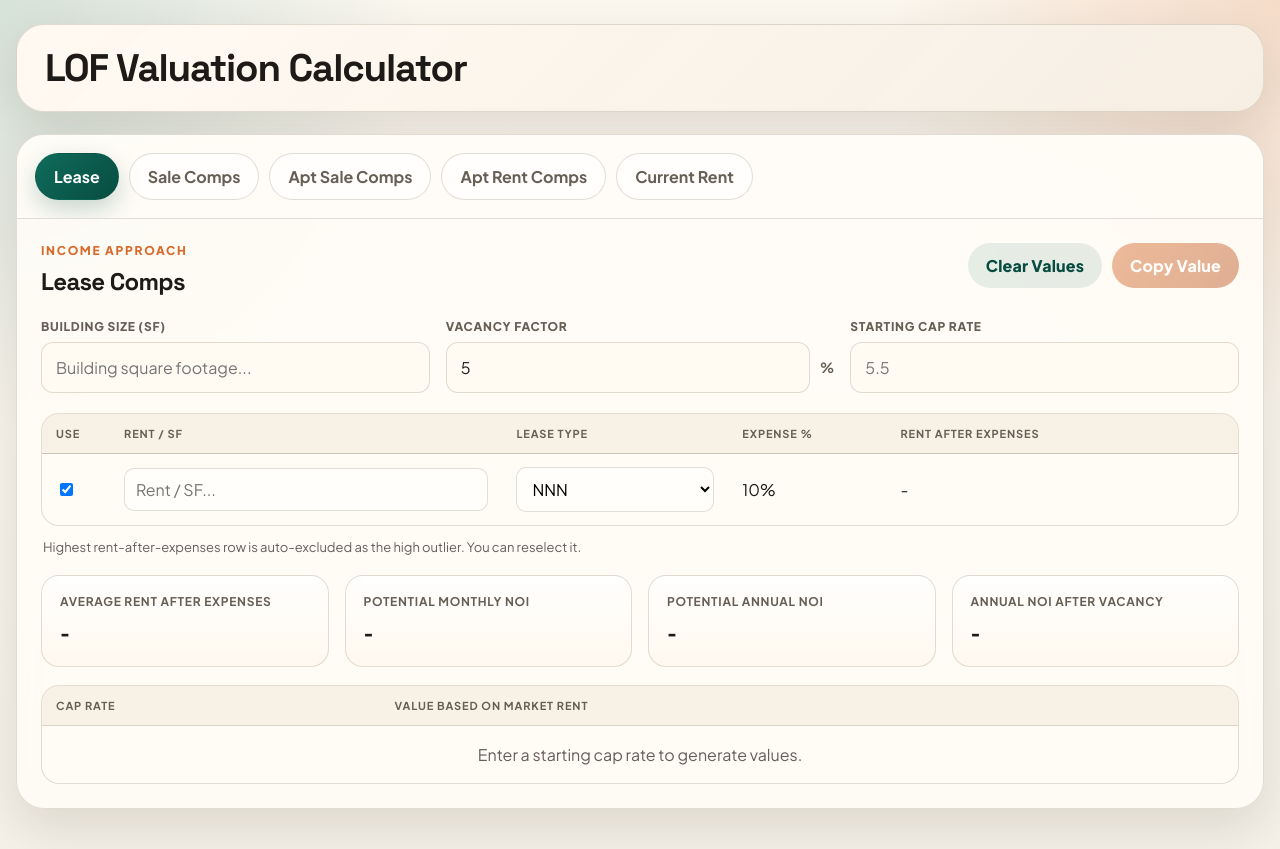
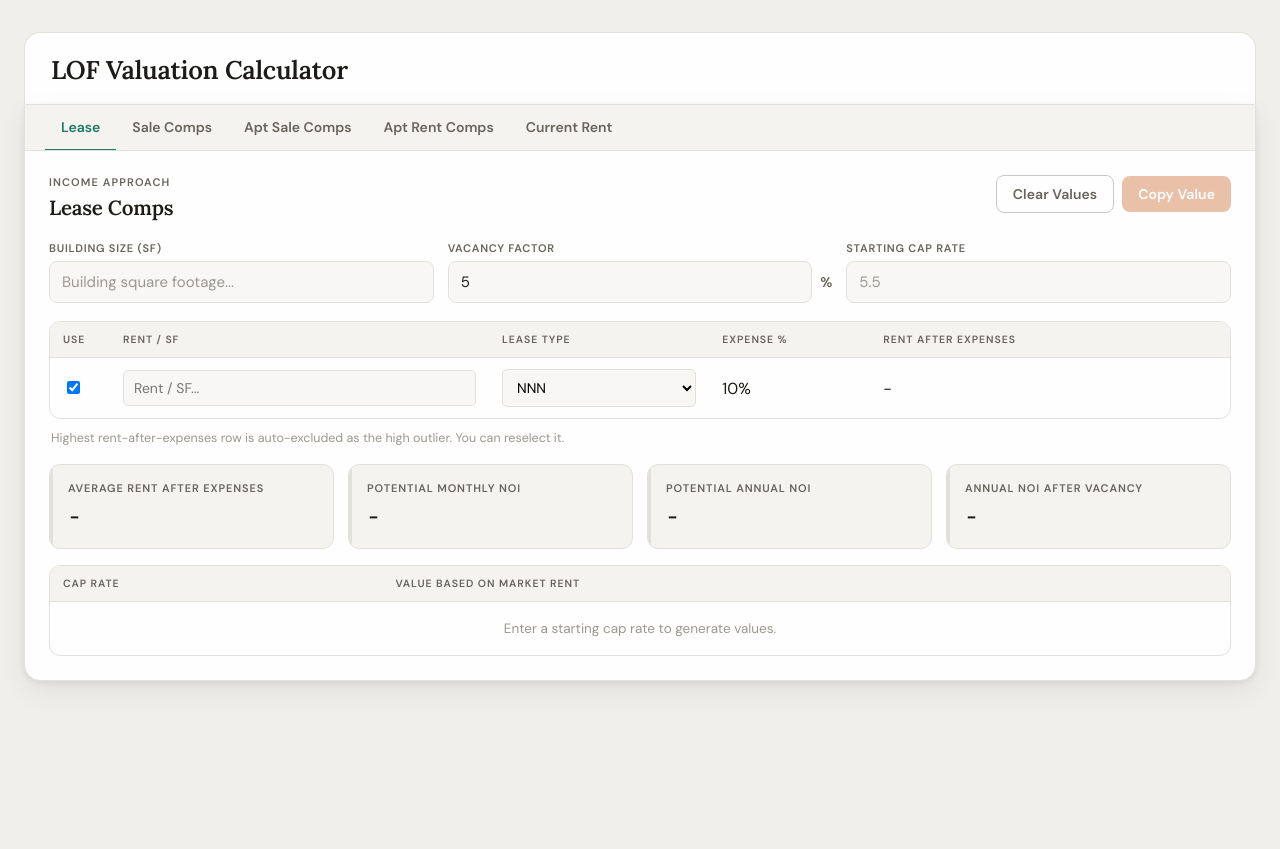
Before and after one commit to razzamatazm/loftools, a website: page index.html in a window 1280 px wide. After the commit the page ends 800 px from the top, so only its background shows below. Drawn offline with nearby package versions, Linux system fonts and the light colour scheme.

Commit message:
Refine calculator typography and simplify visual styling

```diff
--- a/index.html
+++ b/index.html
@@ -7,7 +7,7 @@
     <link rel="preconnect" href="https://fonts.googleapis.com" />
     <link rel="preconnect" href="https://fonts.gstatic.com" crossorigin />
     <link
-      href="https://fonts.googleapis.com/css2?family=Plus+Jakarta+Sans:wght@400;500;600;700;800&family=Space+Grotesk:wght@500;700&display=swap"
+      href="https://fonts.googleapis.com/css2?family=Lora:ital,wght@0,600;0,700;1,600&family=DM+Sans:ital,opsz,wght@0,9..40,400;0,9..40,500;0,9..40,600;1,9..40,400&family=DM+Mono:wght@400;500&display=swap"
       rel="stylesheet"
     />
     <link rel="stylesheet" href="./styles.css" />
--- a/styles.css
+++ b/styles.css
@@ -1,21 +1,27 @@
 :root {
-  --bg: #f5f1e8;
-  --bg-accent: #efe4d2;
-  --panel: rgba(255, 252, 247, 0.9);
-  --panel-strong: #fffaf2;
-  --ink: #1d1a17;
-  --muted: #665f56;
-  --line: rgba(73, 56, 28, 0.16);
-  --line-strong: rgba(73, 56, 28, 0.3);
-  --brand: #0f6c5b;
-  --brand-deep: #084c41;
-  --accent: #d86a2b;
-  --accent-soft: rgba(216, 106, 43, 0.12);
-  --warn: #b83f24;
-  --shadow: 0 18px 50px rgba(38, 25, 10, 0.12);
-  --radius-xl: 28px;
-  --radius-lg: 18px;
-  --radius-md: 12px;
+  --bg: #f0efec;
+  --bg-accent: #e8e7e3;
+  --panel: #fefefe;
+  --panel-strong: #f8f7f5;
+  --panel-subtle: #f4f3f0;
+  --ink: #1c1b18;
+  --muted: #68645c;
+  --muted-light: #9c9790;
+  --line: #e2e0db;
+  --line-strong: #cac8c2;
+  --brand: #1a7a62;
+  --brand-deep: #0f5245;
+  --brand-light: rgba(26, 122, 98, 0.08);
+  --brand-mid: rgba(26, 122, 98, 0.15);
+  --accent: #c75e1e;
+  --accent-soft: rgba(199, 94, 30, 0.09);
+  --warn: #b83a22;
+  --shadow-sm: 0 1px 2px rgba(20, 18, 12, 0.05);
+  --shadow: 0 2px 6px rgba(20, 18, 12, 0.06), 0 10px 28px rgba(20, 18, 12, 0.07);
+  --radius-xl: 16px;
+  --radius-lg: 11px;
+  --radius-md: 8px;
+  --radius-sm: 5px;
 }
 
 * {
@@ -33,12 +39,10 @@ body {
 }
 
 body {
-  font-family: "Plus Jakarta Sans", "Segoe UI", sans-serif;
+  font-family: "DM Sans", "Segoe UI", sans-serif;
   color: var(--ink);
-  background:
-    radial-gradient(circle at top left, rgba(15, 108, 91, 0.16), transparent 28%),
-    radial-gradient(circle at top right, rgba(216, 106, 43, 0.2), transparent 26%),
-    linear-gradient(180deg, #fcf8f0 0%, var(--bg) 100%);
+  background: var(--bg);
+  -webkit-font-smoothing: antialiased;
 }
 
 button,
@@ -51,89 +55,106 @@ button {
   cursor: pointer;
 }
 
+/* ── Page shell ─────────────────────────────────────────────── */
+
 .page-shell {
-  width: min(1400px, calc(100vw - 32px));
-  margin: 24px auto 40px;
+  width: min(1440px, calc(100vw - 48px));
+  margin: 32px auto 56px;
 }
 
+/* ── Hero ────────────────────────────────────────────────────── */
+
 .hero {
-  padding: 24px 28px;
+  padding: 22px 26px 20px;
+  background: var(--panel);
   border: 1px solid var(--line);
-  border-radius: var(--radius-xl);
-  background:
-    linear-gradient(135deg, rgba(255, 250, 242, 0.94), rgba(246, 237, 225, 0.92)),
-    var(--panel);
-  box-shadow: var(--shadow);
-  backdrop-filter: blur(10px);
+  border-bottom: none;
+  border-radius: var(--radius-xl) var(--radius-xl) 0 0;
 }
 
 .eyebrow,
 .panel-kicker {
-  margin: 0 0 8px;
-  color: var(--accent);
+  margin: 0 0 5px;
+  color: var(--muted);
   text-transform: uppercase;
-  letter-spacing: 0.14em;
-  font-size: 12px;
-  font-weight: 800;
+  letter-spacing: 0.1em;
+  font-size: 11px;
+  font-weight: 600;
 }
 
 .hero h1,
 .panel-head h2 {
   margin: 0;
-  font-family: "Space Grotesk", sans-serif;
-  letter-spacing: -0.03em;
+  font-family: "Lora", Georgia, serif;
+  letter-spacing: -0.01em;
 }
 
 .hero h1 {
-  font-size: clamp(2rem, 3vw, 3.2rem);
-  line-height: 0.98;
+  font-size: clamp(1.35rem, 2vw, 1.85rem);
+  font-weight: 600;
+  line-height: 1.15;
+  color: var(--ink);
 }
 
+/* ── Tool shell & card ───────────────────────────────────────── */
+
 .tool-shell {
-  margin-top: 22px;
+  margin-top: 0;
 }
 
 .tool-card {
   border: 1px solid var(--line);
-  border-radius: var(--radius-xl);
+  border-radius: 0 0 var(--radius-xl) var(--radius-xl);
   background: var(--panel);
   box-shadow: var(--shadow);
-  backdrop-filter: blur(10px);
   overflow: hidden;
 }
 
+/* ── Tabs ────────────────────────────────────────────────────── */
+
 .tablist {
   display: flex;
-  gap: 10px;
-  padding: 18px;
+  gap: 0;
+  padding: 0 20px;
   border-bottom: 1px solid var(--line);
+  background: var(--panel-subtle);
   overflow-x: auto;
-  background: rgba(255, 252, 247, 0.72);
+  scrollbar-width: none;
+}
+
+.tablist::-webkit-scrollbar {
+  display: none;
 }
 
 .tab {
-  border: 1px solid var(--line);
-  border-radius: 999px;
-  background: rgba(255, 255, 255, 0.66);
+  border: none;
+  border-bottom: 2px solid transparent;
+  border-radius: 0;
+  background: transparent;
   color: var(--muted);
-  padding: 12px 18px;
-  font-weight: 700;
+  padding: 13px 16px;
+  font-weight: 600;
+  font-size: 14px;
   white-space: nowrap;
-  transition: 140ms ease;
+  transition: color 120ms ease, border-color 120ms ease;
+  margin-bottom: -1px;
+  position: relative;
 }
 
 .tab:hover {
-  border-color: var(--line-strong);
   color: var(--ink);
-  transform: translateY(-1px);
+  border-bottom-color: var(--line-strong);
 }
 
 .tab.active {
-  border-color: transparent;
-  background: linear-gradient(135deg, var(--brand), var(--brand-deep));
-  color: #fff;
-  box-shadow: 0 10px 24px rgba(8, 76, 65, 0.22);
+  color: var(--brand);
+  border-bottom-color: var(--brand);
+  font-weight: 700;
+  background: transparent;
+  box-shadow: none;
 }
+
+/* ── Panels ──────────────────────────────────────────────────── */
 
 .panel {
   padding: 24px;
@@ -144,52 +165,75 @@ button {
   justify-content: space-between;
   align-items: flex-start;
   gap: 16px;
-  margin-bottom: 22px;
+  margin-bottom: 20px;
+}
+
+.panel-head h2 {
+  font-size: clamp(1.15rem, 1.6vw, 1.45rem);
+  font-weight: 600;
+  color: var(--ink);
 }
 
 .panel-actions {
   display: flex;
-  gap: 10px;
+  gap: 8px;
   align-items: center;
   flex-wrap: wrap;
 }
 
+/* ── Buttons ─────────────────────────────────────────────────── */
+
 .copy-btn,
 .secondary-btn {
-  border: 0;
-  border-radius: 999px;
-  padding: 12px 18px;
-  font-weight: 800;
-  letter-spacing: 0.01em;
+  border: none;
+  border-radius: var(--radius-md);
+  padding: 9px 16px;
+  font-weight: 600;
+  font-size: 14px;
+  letter-spacing: 0.005em;
+  transition: opacity 120ms ease, box-shadow 120ms ease, background 120ms ease;
 }
 
 .copy-btn {
   color: #fff;
-  background: linear-gradient(135deg, var(--accent), #b8531d);
-  box-shadow: 0 14px 26px rgba(184, 83, 29, 0.2);
+  background: var(--accent);
+  box-shadow: 0 1px 3px rgba(201, 93, 32, 0.25), 0 4px 12px rgba(201, 93, 32, 0.18);
+}
+
+.copy-btn:hover:not([disabled]) {
+  box-shadow: 0 2px 6px rgba(201, 93, 32, 0.3), 0 6px 16px rgba(201, 93, 32, 0.22);
 }
 
 .copy-btn[disabled] {
   cursor: not-allowed;
-  opacity: 0.45;
+  opacity: 0.38;
   box-shadow: none;
 }
 
 .secondary-btn {
-  color: var(--brand-deep);
-  background: rgba(15, 108, 91, 0.1);
+  color: var(--muted);
+  background: transparent;
+  border: 1px solid var(--line-strong);
 }
+
+.secondary-btn:hover {
+  color: var(--ink);
+  border-color: var(--muted-light);
+  background: var(--panel-subtle);
+}
+
+/* ── Config grid & fields ────────────────────────────────────── */
 
 .config-grid,
 .summary-grid,
 .mix-grid {
   display: grid;
-  gap: 16px;
+  gap: 14px;
 }
 
 .config-grid {
   grid-template-columns: repeat(3, minmax(0, 1fr));
-  margin-bottom: 20px;
+  margin-bottom: 18px;
 }
 
 .apt-sale-grid {
@@ -203,14 +247,14 @@ button {
 
 .field {
   display: grid;
-  gap: 8px;
+  gap: 6px;
 }
 
-.field span {
-  font-size: 12px;
-  font-weight: 800;
+.field > span {
+  font-size: 11px;
+  font-weight: 600;
   color: var(--muted);
-  letter-spacing: 0.06em;
+  letter-spacing: 0.07em;
   text-transform: uppercase;
 }
 
@@ -221,15 +265,22 @@ button {
   border-radius: var(--radius-md);
   background: var(--panel-strong);
   color: var(--ink);
-  padding: 14px 14px;
-  min-height: 48px;
+  padding: 10px 12px;
+  min-height: 42px;
   outline: none;
+  font-size: 15px;
+  transition: border-color 100ms ease, box-shadow 100ms ease;
 }
 
 .field input:focus,
 .field select:focus {
-  border-color: rgba(15, 108, 91, 0.45);
-  box-shadow: 0 0 0 4px rgba(15, 108, 91, 0.12);
+  border-color: rgba(20, 107, 84, 0.5);
+  box-shadow: 0 0 0 3px rgba(20, 107, 84, 0.1);
+  background: var(--panel);
+}
+
+.field input::placeholder {
+  color: var(--muted-light);
 }
 
 .field-wide {
@@ -237,22 +288,24 @@ button {
 }
 
 .compact input {
-  min-height: 44px;
+  min-height: 38px;
 }
 
 .input-suffix {
   display: grid;
   grid-template-columns: 1fr auto;
   align-items: center;
-  gap: 10px;
+  gap: 8px;
 }
 
-.input-suffix span {
+.input-suffix > span {
   font-size: 14px;
-  font-weight: 700;
+  font-weight: 600;
   color: var(--muted);
   letter-spacing: 0;
 }
+
+/* ── Toggle switch ───────────────────────────────────────────── */
 
 .toggle-field {
   align-content: end;
@@ -262,8 +315,8 @@ button {
   position: relative;
   display: inline-flex;
   align-items: center;
-  width: 68px;
-  height: 40px;
+  width: 60px;
+  height: 34px;
 }
 
 .toggle-switch input {
@@ -276,12 +329,12 @@ button {
 
 .toggle-slider {
   position: relative;
-  width: 68px;
-  height: 40px;
+  width: 60px;
+  height: 34px;
   border-radius: 999px;
   border: 1px solid var(--line);
-  background: rgba(102, 95, 86, 0.16);
-  transition: background 140ms ease, border-color 140ms ease;
+  background: var(--bg-accent);
+  transition: background 130ms ease, border-color 130ms ease;
 }
 
 .toggle-slider::after {
@@ -289,33 +342,35 @@ button {
   position: absolute;
   top: 4px;
   left: 4px;
-  width: 30px;
-  height: 30px;
+  width: 24px;
+  height: 24px;
   border-radius: 50%;
-  background: #fffaf2;
-  box-shadow: 0 6px 14px rgba(29, 26, 23, 0.18);
-  transition: transform 140ms ease;
+  background: #fff;
+  box-shadow: var(--shadow-sm);
+  transition: transform 130ms ease;
 }
 
 .toggle-switch input:focus + .toggle-slider {
-  border-color: rgba(15, 108, 91, 0.45);
-  box-shadow: 0 0 0 4px rgba(15, 108, 91, 0.12);
+  border-color: rgba(20, 107, 84, 0.5);
+  box-shadow: 0 0 0 3px rgba(20, 107, 84, 0.1);
 }
 
 .toggle-switch input:checked + .toggle-slider {
-  background: linear-gradient(135deg, var(--brand), var(--brand-deep));
+  background: var(--brand);
   border-color: transparent;
 }
 
 .toggle-switch input:checked + .toggle-slider::after {
-  transform: translateX(28px);
+  transform: translateX(26px);
 }
+
+/* ── Tables ──────────────────────────────────────────────────── */
 
 .table-wrap {
   overflow-x: auto;
   border: 1px solid var(--line);
   border-radius: var(--radius-lg);
-  background: rgba(255, 252, 247, 0.68);
+  background: var(--panel);
 }
 
 table {
@@ -326,18 +381,19 @@ table {
 
 th,
 td {
-  padding: 13px 14px;
+  padding: 11px 13px;
   border-bottom: 1px solid var(--line);
   text-align: left;
   vertical-align: middle;
 }
 
 th {
-  font-size: 11px;
+  font-size: 10.5px;
   text-transform: uppercase;
-  letter-spacing: 0.08em;
+  letter-spacing: 0.09em;
+  font-weight: 700;
   color: var(--muted);
-  background: rgba(239, 228, 210, 0.45);
+  background: var(--panel-subtle);
 }
 
 tbody tr:last-child td {
@@ -349,7 +405,7 @@ tbody tr.is-outlier {
 }
 
 tbody tr.cap-row.is-selected {
-  background: rgba(15, 108, 91, 0.1);
+  background: var(--brand-light);
 }
 
 tbody tr.cap-row {
@@ -357,107 +413,141 @@ tbody tr.cap-row {
 }
 
 tbody tr.cap-row:hover {
-  background: rgba(15, 108, 91, 0.08);
+  background: var(--brand-light);
 }
 
 .table-input,
 .table-select {
   width: 100%;
-  min-width: 100px;
+  min-width: 96px;
   border: 1px solid var(--line);
-  border-radius: 10px;
-  padding: 10px 11px;
-  background: #fffefb;
+  border-radius: var(--radius-sm);
+  padding: 8px 10px;
+  background: var(--panel-strong);
+  font-size: 14px;
+  transition: border-color 100ms ease, box-shadow 100ms ease;
+}
+
+.table-input:focus,
+.table-select:focus {
+  outline: none;
+  border-color: rgba(20, 107, 84, 0.5);
+  box-shadow: 0 0 0 3px rgba(20, 107, 84, 0.1);
 }
 
 .checkbox-col {
-  width: 68px;
+  width: 60px;
 }
 
 .action-col {
-  width: 84px;
+  width: 80px;
 }
+
+/* ── Row buttons ─────────────────────────────────────────────── */
 
 .row-remove,
 .mini-toggle,
 .sale-toggle button {
   border: 1px solid var(--line);
-  border-radius: 999px;
-  background: rgba(255, 255, 255, 0.84);
+  border-radius: var(--radius-sm);
+  background: var(--panel);
 }
 
 .row-remove {
   width: 100%;
-  padding: 9px 10px;
+  padding: 7px 10px;
   color: var(--warn);
-  font-weight: 700;
+  font-size: 13px;
+  font-weight: 600;
 }
+
+.row-remove:hover {
+  background: rgba(184, 58, 34, 0.07);
+  border-color: rgba(184, 58, 34, 0.25);
+}
+
+/* ── Sale / Mode toggles ─────────────────────────────────────── */
 
 .sale-toggle {
   display: inline-flex;
   padding: 3px;
-  border-radius: 999px;
-  background: rgba(73, 56, 28, 0.08);
+  border-radius: var(--radius-sm);
+  background: var(--panel-subtle);
+  border: 1px solid var(--line);
 }
 
 .mode-toggle {
   display: inline-flex;
   width: fit-content;
   padding: 3px;
-  border-radius: 999px;
-  background: rgba(73, 56, 28, 0.08);
+  border-radius: var(--radius-md);
+  background: var(--panel-subtle);
+  border: 1px solid var(--line);
 }
 
 .mode-toggle button {
   border: 1px solid transparent;
-  border-radius: 999px;
+  border-radius: var(--radius-sm);
   background: transparent;
-  padding: 10px 14px;
+  padding: 8px 14px;
   color: var(--muted);
-  font-weight: 700;
+  font-weight: 600;
+  font-size: 14px;
+  transition: background 120ms ease, color 120ms ease;
 }
 
 .sale-toggle button {
-  padding: 8px 12px;
+  padding: 6px 11px;
   color: var(--muted);
+  font-size: 13px;
+  font-weight: 600;
   border-color: transparent;
+  border-radius: var(--radius-sm);
+  background: transparent;
+  transition: background 120ms ease, color 120ms ease;
 }
 
 .sale-toggle button.active,
 .mode-toggle button.active {
   background: var(--brand);
   color: #fff;
+  border-color: transparent;
 }
+
+/* ── Metric stack & chips ────────────────────────────────────── */
 
 .metric-stack {
   display: flex;
   align-items: center;
-  gap: 8px;
+  gap: 6px;
   flex-wrap: wrap;
 }
 
 .chip {
   display: inline-flex;
   align-items: center;
-  border-radius: 999px;
-  padding: 5px 8px;
-  font-size: 11px;
-  font-weight: 800;
-  letter-spacing: 0.03em;
+  border-radius: var(--radius-sm);
+  padding: 3px 7px;
+  font-size: 10.5px;
+  font-weight: 700;
+  letter-spacing: 0.04em;
+  text-transform: uppercase;
 }
 
 .chip.outlier {
-  background: rgba(216, 106, 43, 0.14);
-  color: #a44b1d;
+  background: var(--accent-soft);
+  color: #943d10;
 }
 
 .chip.listing {
-  background: rgba(15, 108, 91, 0.12);
+  background: var(--brand-light);
   color: var(--brand-deep);
 }
 
+/* ── Summary cards ───────────────────────────────────────────── */
+
 .summary-grid {
-  margin: 18px 0;
+  margin: 16px 0;
   grid-template-columns: repeat(4, minmax(0, 1fr));
 }
 
@@ -470,35 +560,52 @@ tbody tr.cap-row:hover {
 }
 
 .summary-card {
-  padding: 18px;
+  padding: 16px 18px;
   border: 1px solid var(--line);
   border-radius: var(--radius-lg);
-  background: linear-gradient(180deg, rgba(255, 255, 255, 0.8), rgba(255, 248, 238, 0.9));
+  background: var(--panel-subtle);
+  position: relative;
+  overflow: hidden;
+}
+
+.summary-card::before {
+  content: "";
+  position: absolute;
+  top: 0;
+  left: 0;
+  width: 3px;
+  height: 100%;
+  background: var(--line);
+  border-radius: 0 0 0 var(--radius-lg);
 }
 
 .summary-card span {
   display: block;
   color: var(--muted);
-  font-size: 12px;
-  font-weight: 700;
+  font-size: 11px;
+  font-weight: 600;
   text-transform: uppercase;
-  letter-spacing: 0.06em;
+  letter-spacing: 0.08em;
 }
 
 .summary-card strong {
   display: block;
-  margin-top: 9px;
-  font-family: "Space Grotesk", sans-serif;
-  font-size: clamp(1.2rem, 1.8vw, 1.8rem);
-  letter-spacing: -0.04em;
+  margin-top: 8px;
+  font-family: "DM Mono", monospace;
+  font-size: clamp(1.15rem, 1.7vw, 1.65rem);
+  font-weight: 500;
+  letter-spacing: -0.02em;
+  color: var(--ink);
 }
+
+/* ── Copy value interaction ──────────────────────────────────── */
 
 .copy-value {
   cursor: pointer;
 }
 
 .copy-value:hover {
-  color: var(--brand-deep);
+  color: var(--brand);
 }
 
 .copy-value[data-copy-state="copied"] {
@@ -507,16 +614,18 @@ tbody tr.cap-row:hover {
 
 .copy-value[data-copy-state="copied"]::after {
   content: " Copied";
-  font-size: 0.72em;
-  letter-spacing: 0.02em;
+  font-size: 0.68em;
+  letter-spacing: 0.03em;
   color: var(--brand);
+  font-family: "DM Sans", sans-serif;
 }
 
 .copy-value[data-copy-state="no-value"]::after,
 .copy-value[data-copy-state="copy-failed"]::after {
-  font-size: 0.72em;
-  letter-spacing: 0.02em;
+  font-size: 0.68em;
+  letter-spacing: 0.03em;
   color: var(--warn);
+  font-family: "DM Sans", sans-serif;
 }
 
 .copy-value[data-copy-state="no-value"]::after {
@@ -528,46 +637,57 @@ tbody tr.cap-row:hover {
 }
 
 .copy-value:focus-visible {
-  outline: 3px solid rgba(15, 108, 91, 0.2);
+  outline: 2px solid rgba(20, 107, 84, 0.35);
   outline-offset: 4px;
-  border-radius: 8px;
+  border-radius: 4px;
 }
 
 tbody tr.cap-row[data-copy-state="copied"] {
-  background: rgba(15, 108, 91, 0.16);
+  background: var(--brand-mid);
 }
 
 tbody tr.cap-row[data-copy-state="no-value"],
 tbody tr.cap-row[data-copy-state="copy-failed"] {
-  background: rgba(184, 63, 36, 0.12);
+  background: rgba(184, 58, 34, 0.08);
 }
 
+/* ── Hints ───────────────────────────────────────────────────── */
+
 .hint {
-  margin: 12px 2px 0;
-  color: var(--muted);
-  font-size: 13px;
+  margin: 10px 2px 0;
+  color: var(--muted-light);
+  font-size: 12.5px;
   line-height: 1.5;
 }
 
+/* ── Actions row ─────────────────────────────────────────────── */
+
 .actions-row {
-  margin-top: 14px;
+  margin-top: 12px;
 }
+
+/* ── Mix grid ────────────────────────────────────────────────── */
 
 .mix-grid {
   grid-template-columns: repeat(4, minmax(0, 1fr));
 }
 
+/* ── Rent sample grid ────────────────────────────────────────── */
+
 .rent-sample-grid {
   display: grid;
   grid-template-columns: repeat(4, minmax(90px, 1fr));
-  gap: 8px;
+  gap: 6px;
 }
 
+/* ── Mini toggle ─────────────────────────────────────────────── */
+
 .mini-toggle {
-  padding: 8px 10px;
-  font-size: 12px;
-  font-weight: 800;
+  padding: 6px 9px;
+  font-size: 11.5px;
+  font-weight: 700;
   color: var(--muted);
+  letter-spacing: 0.02em;
 }
 
 .mini-toggle.active {
@@ -576,11 +696,16 @@ tbody tr.cap-row[data-copy-state="copy-failed"] {
   border-color: transparent;
 }
 
+/* ── Empty state ─────────────────────────────────────────────── */
+
 .empty-cell {
-  color: var(--muted);
+  color: var(--muted-light);
   text-align: center;
   padding: 18px;
+  font-size: 13.5px;
 }
+
+/* ── Responsive ──────────────────────────────────────────────── */
 
 @media (max-width: 1024px) {
   .config-grid,
@@ -600,17 +725,13 @@ tbody tr.cap-row[data-copy-state="copy-failed"] {
 
 @media (max-width: 720px) {
   .page-shell {
-    width: min(100vw - 20px, 100%);
-    margin: 10px auto 24px;
+    width: calc(100vw - 24px);
+    margin: 12px auto 28px;
   }
 
   .hero,
   .panel {
-    padding: 18px;
-  }
-
-  .hero {
-    padding: 18px;
+    padding: 16px 18px;
   }
 
   .panel-head {
@@ -626,6 +747,7 @@ tbody tr.cap-row[data-copy-state="copy-failed"] {
   .copy-btn,
   .secondary-btn {
     width: 100%;
+    text-align: center;
   }
 
   .config-grid,
```
Also changed, not shown: CLAUDE.md (added, +60 -0 lines).
